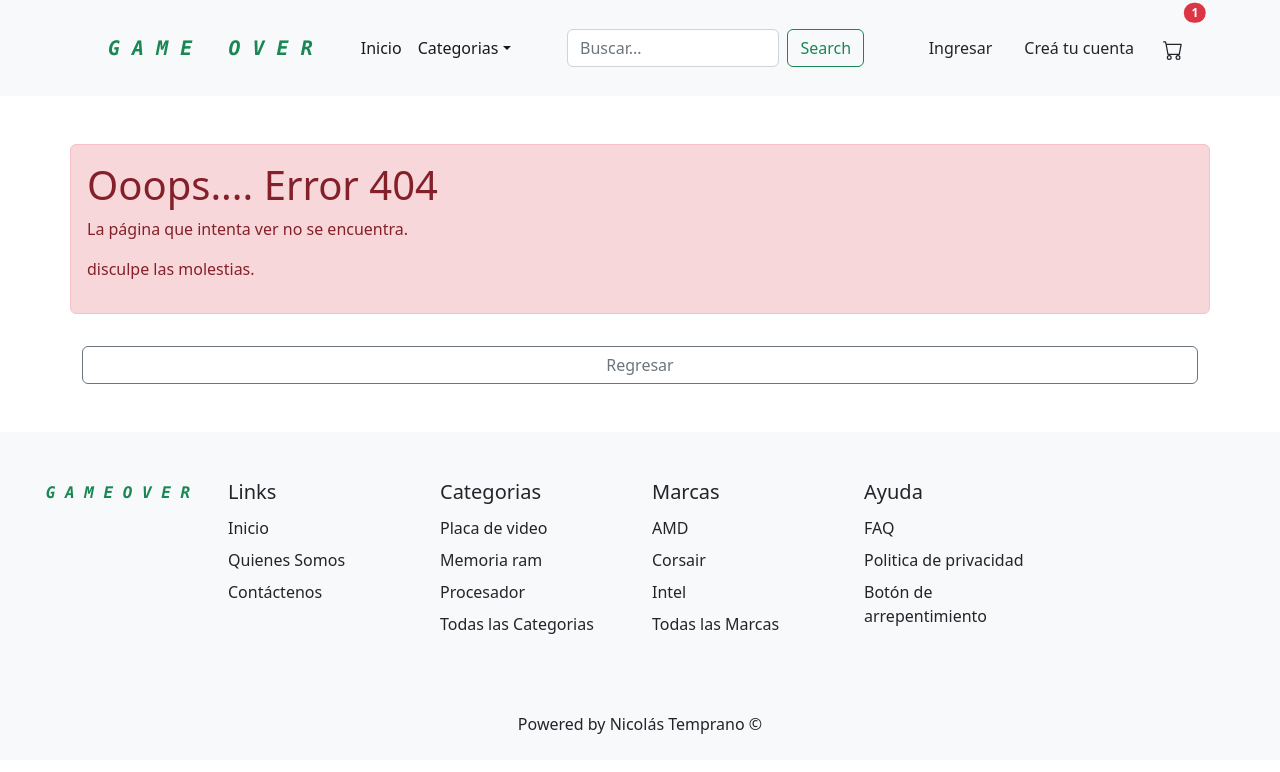
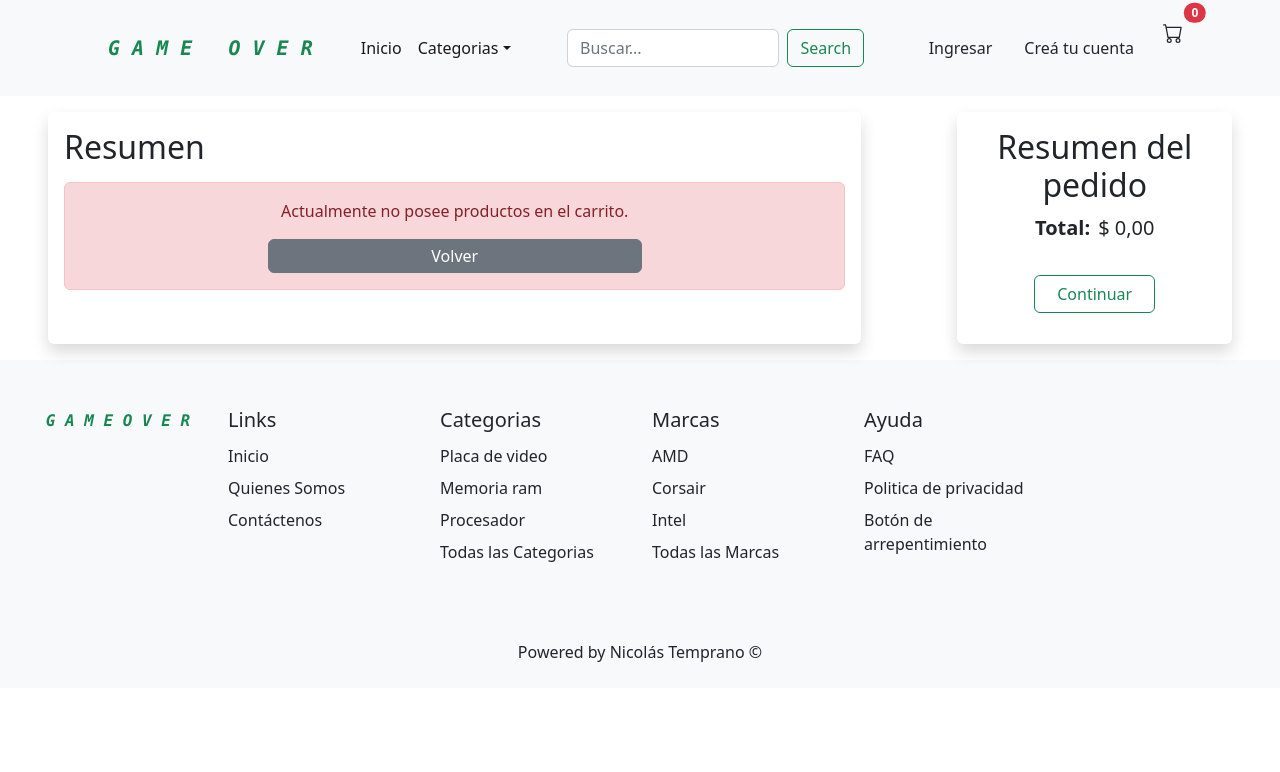
Before and after one commit to mecencio/ecomerce-react, a React (Create React App) app: page /cart in a window 1280 px wide. Shown: the top 772 px of the page. Built offline with nearby package versions, Linux system fonts and the light colour scheme.

Commit message:
avance clase 10

```diff
--- a/src/App.jsx
+++ b/src/App.jsx
@@ -6,9 +6,12 @@ import { arr_prod } from "./utils/products";
 import ItemDetailContainer from "./components/Detail/ItemDetailContainer";
 import ItemListContainer from "./components/ItemList/ItemListContainer";
 import Error404 from "./components/General/Error404";
+import CartProvider from "./components/Context/CartContext";
+import Cart from "./components/Cart/Cart";
 
 function App () {
     return (
+        <CartProvider>
             <BrowserRouter>
                 <div>
                     <NavBar />
@@ -19,11 +22,13 @@ function App () {
                         <Route exact path={"/category"} element={<ItemListContainer products={arr_prod} />} />
                         <Route exact path={"/category/:category"} element={<ItemListContainer products={arr_prod} />} />
                         <Route exact path={"/item/:id"} element={<ItemDetailContainer item={arr_prod} />} />
+                        <Route exact path={"/cart"} element={<Cart />} />
                         <Route exact path={"*"} element={<Error404 />} />
                     </Routes>
                     <Footer />
                 </div>
             </BrowserRouter>
+        </CartProvider>
     );
 }
 
--- /dev/null
+++ b/src/components/Cart/Cart.jsx
@@ -0,0 +1,35 @@
+import { useContext } from "react";
+import { NavLink } from "react-router-dom";
+import { CartContext } from "../Context/CartContext";
+import ItemCart from "./ItemCart";
+
+function Cart() {
+    const {cart, getTotal, cartSize} = useContext(CartContext)
+
+    return (
+        <div className="d-flex flex-row">
+            <div className="shadow rounded my-3 mx-5 p-3 bg-body w-75">
+                <h2>Resumen</h2>
+                {cartSize === 0 ?
+                            <div className="alert alert-danger text-center mt-3">
+                                <p>Actualmente no posee productos en el carrito.</p>
+                                <NavLink to="/" type="button" className="btn btn-secondary w-50 py-1">Volver</NavLink>
+                            </div>
+                :
+                    cart.map(item => <ItemCart product={item} key={item.id} />)
+                }
+                {/* items */}
+            </div>
+            <div className="shadow rounded my-3 mx-5 p-3 bg-body w-25 text-center" style={{maxHeight:"232px"}}>
+                <h2>Resumen del pedido</h2>
+                <div className="d-flex justify-content-center">
+                    <p className="px-1 fs-5 fw-semibold">Total: </p>
+                    <p className="px-1 fs-5">{getTotal()}</p>
+                </div>
+                <button type="button" className="btn btn-outline-success w-50 my-3">Continuar</button>
+            </div>
+        </div>
+    )
+}
+
+export default Cart;
--- /dev/null
+++ b/src/components/Cart/ItemCart.jsx
@@ -0,0 +1,39 @@
+import { useContext, useEffect, useState } from "react";
+import { CartContext } from "../Context/CartContext";
+import ItemCount from "../ItemList/ItemCount";
+
+function ItemCart(props) {
+    const { increase, decrease, removeItem } = useContext(CartContext)
+    const [count, setCount] = useState(props.product.id);
+
+    const onSub = () => {
+        decrease(props.product.id);
+        setCount(props.product.id);
+    }
+    const onAdd = () => {
+        increase(props.product.id);
+        setCount(props.product.id);
+    }
+    const remove = () => {
+        removeItem(props.product.id);
+    }
+
+    return (
+        <div className="d-flex my-3 px-2">
+            <img src={"../"+props.product.image} alt={props.product.name} style={{width:"150px", height:"150px"}} />
+            <div className="d-flex flex-column px-3">
+                <p className="fw-semibold">{props.product.name}</p>
+                <div className="my-3 d-flex px-3">
+                    <ItemCount onAdd={onAdd} onSub={onSub} count={count}/>
+                    <button type="button" className="btn btn-outline-success fw-bold m-3" onClick={remove}>
+                        <svg xmlns="http://www.w3.org/2000/svg" width="16" height="16" fill="currentColor" class="bi bi-trash3" viewBox="0 0 16 16">
+                            <path d="M6.5 1h3a.5.5 0 0 1 .5.5v1H6v-1a.5.5 0 0 1 .5-.5ZM11 2.5v-1A1.5 1.5 0 0 0 9.5 0h-3A1.5 1.5 0 0 0 5 1.5v1H2.506a.58.58 0 0 0-.01 0H1.5a.5.5 0 0 0 0 1h.538l.853 10.66A2 2 0 0 0 4.885 16h6.23a2 2 0 0 0 1.994-1.84l.853-10.66h.538a.5.5 0 0 0 0-1h-.995a.59.59 0 0 0-.01 0H11Zm1.958 1-.846 10.58a1 1 0 0 1-.997.92h-6.23a1 1 0 0 1-.997-.92L3.042 3.5h9.916Zm-7.487 1a.5.5 0 0 1 .528.47l.5 8.5a.5.5 0 0 1-.998.06L5 5.03a.5.5 0 0 1 .47-.53Zm5.058 0a.5.5 0 0 1 .47.53l-.5 8.5a.5.5 0 1 1-.998-.06l.5-8.5a.5.5 0 0 1 .528-.47ZM8 4.5a.5.5 0 0 1 .5.5v8.5a.5.5 0 0 1-1 0V5a.5.5 0 0 1 .5-.5Z"/>
+                        </svg>
+                    </button>
+                </div>
+            </div>
+        </div>
+    )
+}
+
+export default ItemCart;
--- /dev/null
+++ b/src/components/Context/CartContext.jsx
@@ -0,0 +1,71 @@
+import { createContext, useState } from "react";
+
+export const CartContext = createContext();
+
+function CartProvider ({children}) {
+    const [cart, setCart] = useState([]);
+
+    function addToCart (product) {
+        if (getItem(product.id) === undefined) {
+            setCart([...cart, product])
+            return true
+        } else {
+            return updateQuantity(product);
+        }
+    }
+
+    function updateQuantity (product) {
+        const item = getItem(product.id);
+        if ((item.stock >= (item.quantity + product.quantity))) {
+            removeItem(item.id);
+            item.quantity += product.quantity;
+            setCart([...cart, item]);
+            return true;
+        } else return false;
+    }
+
+    function removeItem (id) {
+        const index = cart.findIndex(item => item.id === id);
+        if (index >= 0) {
+            cart.splice(index, 1);
+            setCart([...cart]);
+            return true;
+        } else return false;
+    }
+
+    function clear () {
+        setCart([]);
+    }
+
+    function increase(id) {
+        const item = getItem(id);
+        if (item.quantity < item.stock) {
+            item.quantity++;
+        }
+    }
+
+    function decrease(id) {
+        const item = getItem(id);
+        item.quantity--;
+        if (item.quantity <= 0) {
+            removeItem(id);
+        }
+    }
+
+    function getItem(id) {
+        return cart.find(item => item.id === id)
+    }
+
+    function getTotal() {
+        let result = cart.reduce(function (sum, item) {return sum + (item.quantity * item.price)}, 0);
+        return new Intl.NumberFormat('es-AR', { style: 'currency', currency: 'ARS' }).format(result);
+    }
+
+    return (
+        <CartContext.Provider value={{cart, addToCart, removeItem, cartSize:cart.length, increase, decrease, clear, getTotal }}>
+            {children}
+        </CartContext.Provider>
+    )
+}
+
+export default CartProvider;
--- a/src/components/Detail/ItemDetail.jsx
+++ b/src/components/Detail/ItemDetail.jsx
@@ -1,14 +1,21 @@
-import { useState } from "react";
+import { useContext, useState } from "react";
+import { CartContext } from "../Context/CartContext";
 import ItemCount from "../ItemList/ItemCount"
 
 function ItemDetail(props) {
     const item = props.item;
     const [count, setCount] = useState(1);
+    const { addToCart } = useContext(CartContext);
 
     const onSub = () => count > 1 && setCount(count - 1);
     const onAdd = () => count < item.stock && setCount(count + 1);
-    const addToCart = ()  => {
-        alert("Agregado correctamente");
+    const addItem = ()  => {
+        item.quantity = count;
+        if (addToCart(structuredClone(item))) {
+            alert("Agregado correctamente");
+        } else {
+            alert("No se ha podido agregar el producto \n la cantidad supera nuestro stock");
+        }
     }
 
     return (
@@ -19,7 +26,7 @@ function ItemDetail(props) {
                     <img src={"../"+item.image} alt={item.name} className="p-3 border border-0 w-75"/>
                 </div>
                 <div className="col-4">
-                    <h5 className="text-success text-center my-3 fs-2">$ {item.price}</h5>
+                    <h5 className="text-success text-center my-3 fs-2">{new Intl.NumberFormat('es-AR', { style: 'currency', currency: 'ARS' }).format(item.price)}</h5>
                     <p className="p-3 mt-3 mb-0 border-2 border-success border-bottom border-opacity-50">Marca: {item.brand}</p>
                     <p className="p-3 mb-0 border-2 border-success border-bottom border-opacity-50">Categoria: {item.category}</p>
                     <div className="d-flex align-items-center px-3 py-2 mb-0 border-2 border-success border-bottom border-opacity-50 ">
@@ -36,7 +43,7 @@ function ItemDetail(props) {
 
                     <div className="mt-5 d-flex flex-column w-50 mx-auto">
                         <ItemCount onAdd={onAdd} onSub={onSub} count={count}/>
-                        <button className="btn btn-outline-success" onClick={addToCart}>Agregar al carrito</button>
+                        <button className="btn btn-outline-success" onClick={addItem}>Agregar al carrito</button>
                     </div>
                 </div>
             </div>
--- a/src/components/Header/CartWidget.jsx
+++ b/src/components/Header/CartWidget.jsx
@@ -1,14 +1,22 @@
+import { useContext } from "react";
+import { NavLink } from "react-router-dom";
+import { CartContext } from "../Context/CartContext";
+
 function CartWidget () {
+    const {cartSize} = useContext(CartContext);
+
     return (
-        <button type="button" className="btn position-relative">
+        <NavLink to={"/cart"}>
+            <button type="button" className="btn position-relative h-50 my-auto">
                 <svg xmlns="http://www.w3.org/2000/svg" width="20" height="20" fill="currentColor" className="bi bi-cart" viewBox="0 0 16 16">
                     <path d="M0 1.5A.5.5 0 0 1 .5 1H2a.5.5 0 0 1 .485.379L2.89 3H14.5a.5.5 0 0 1 .491.592l-1.5 8A.5.5 0 0 1 13 12H4a.5.5 0 0 1-.491-.408L2.01 3.607 1.61 2H.5a.5.5 0 0 1-.5-.5zM3.102 4l1.313 7h8.17l1.313-7H3.102zM5 12a2 2 0 1 0 0 4 2 2 0 0 0 0-4zm7 0a2 2 0 1 0 0 4 2 2 0 0 0 0-4zm-7 1a1 1 0 1 1 0 2 1 1 0 0 1 0-2zm7 0a1 1 0 1 1 0 2 1 1 0 0 1 0-2z"/>
                 </svg>
                 <span className="position-absolute top-0 start-100 translate-middle badge rounded-pill bg-danger">
-                1
+                    {cartSize}
                     <span className="visually-hidden">unread messages</span>
                 </span>
             </button>
+        </NavLink>
     );
 }
 
--- a/src/components/ItemList/Item.jsx
+++ b/src/components/ItemList/Item.jsx
@@ -6,7 +6,7 @@ function Item(props) {
             <img src={"../"+props.product.image} className="card-img-top" alt={props.product.name} />
             <div className="card-body d-flex flex-column">
                 <p className="card-text fs-6">{props.product.name}</p>
-                <p className="card-text mt-auto fw-bold">$ {props.product.price}</p>
+                <p className="card-text mt-auto fw-bold">{new Intl.NumberFormat('es-AR', { style: 'currency', currency: 'ARS' }).format(props.product.price)}</p>
                 <NavLink to={`/item/${props.product.id}`} className="btn btn-success">Ver mas</NavLink>
             </div>
         </div>
--- a/src/utils/products.js
+++ b/src/utils/products.js
@@ -5,7 +5,7 @@ export const arr_prod = [
         category:"Placa de video",
         brand: "AMD",
         image:"images/AMD RADEON Asus RX 6900 XT.jpg",
-        price:"260.684,97",
+        price:"260684.97",
         stock:5,
         description: "Cuenta con 5120 núcleos, por lo que la interfaz de la placa será algo sorprendente. Este tipo de estructura es apropiado para el procesamiento de tecnologías más complejas y modernas caracterizadas por grandes volúmenes de datos."
     },
@@ -15,7 +15,7 @@ export const arr_prod = [
         category:"Placa de video",
         brand: "AMD",
         image:"images/AMD Radeon PowerColor Rx 6600 Fighter.jpg",
-        price:"99.914,10",
+        price:"99914.10",
         stock: 7,
         description: "Como cuenta con 2048 núcleos, los cálculos para el procesamiento de gráficos se realizarán de forma simultánea logrando un resultado óptimo del trabajo de la placa. Esto le permitirá ejecutar lecturas dispersas y rápidas de y hacia la GPU."
     },
@@ -25,7 +25,7 @@ export const arr_prod = [
         category:"Memoria ram",
         brand: "Corsair",
         image:"images/Corsair Vengeance LPX Black 8GB.jpg",
-        price:"11.796",
+        price:"11796",
         stock:3,
         description: "Con su tecnología DDR4, mejorará el desempeño de tu equipo, ya que opera en 3 y 4 canales, generando mayor fluidez y velocidad en la transferencia de datos. ¡Optimizá al máximo el rendimiento de tu ordenador!"
     },
@@ -35,7 +35,7 @@ export const arr_prod = [
         category:"Procesador",
         brand: "AMD",
         image:"images/Micro AMD Ryzen 3 4100 4.0 Ghz AM4.jpg",
-        price:"29.463,12",
+        price:"29463.12",
         stock:20,
         description: "Funcionalidades principales:\nTecnologías compatibles \nAMD Zen 2 Core Architecture \nTecnología AMD StoreMI \nAMD Ryzen VR-Ready Premium"
     },
@@ -45,7 +45,7 @@ export const arr_prod = [
         category:"Procesador",
         brand: "Intel",
         image:"images/Micro Intel Celeron G6900.jpg",
-        price:"14.327,27",
+        price:"14327.27",
         stock:8,
         description: "Los procesadores Intel Celeron están diseñados para brindar desempeño y valor confiables en las PCs y los dispositivos portátiles asequibles de nivel básico."
     }
```
Also changed, not shown: src/utils/cart.js (deleted, +0 -25 lines). Lines whose indentation alone changed are shown as unchanged.
